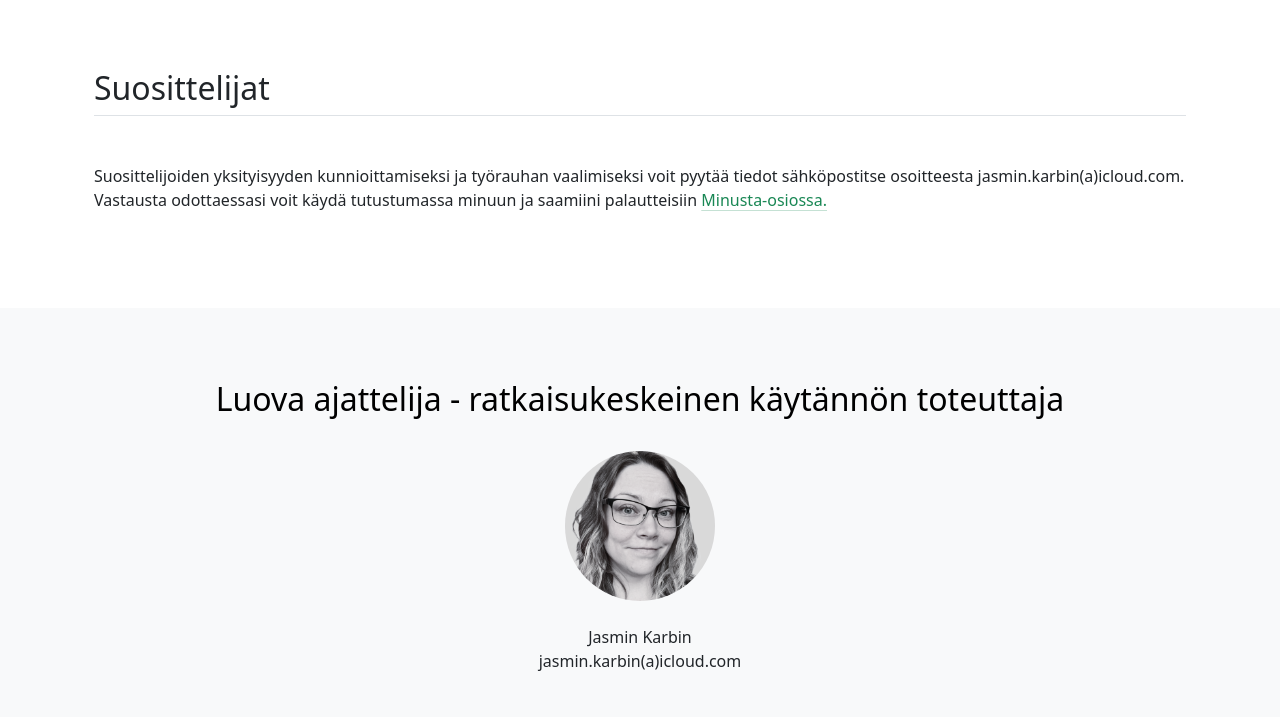
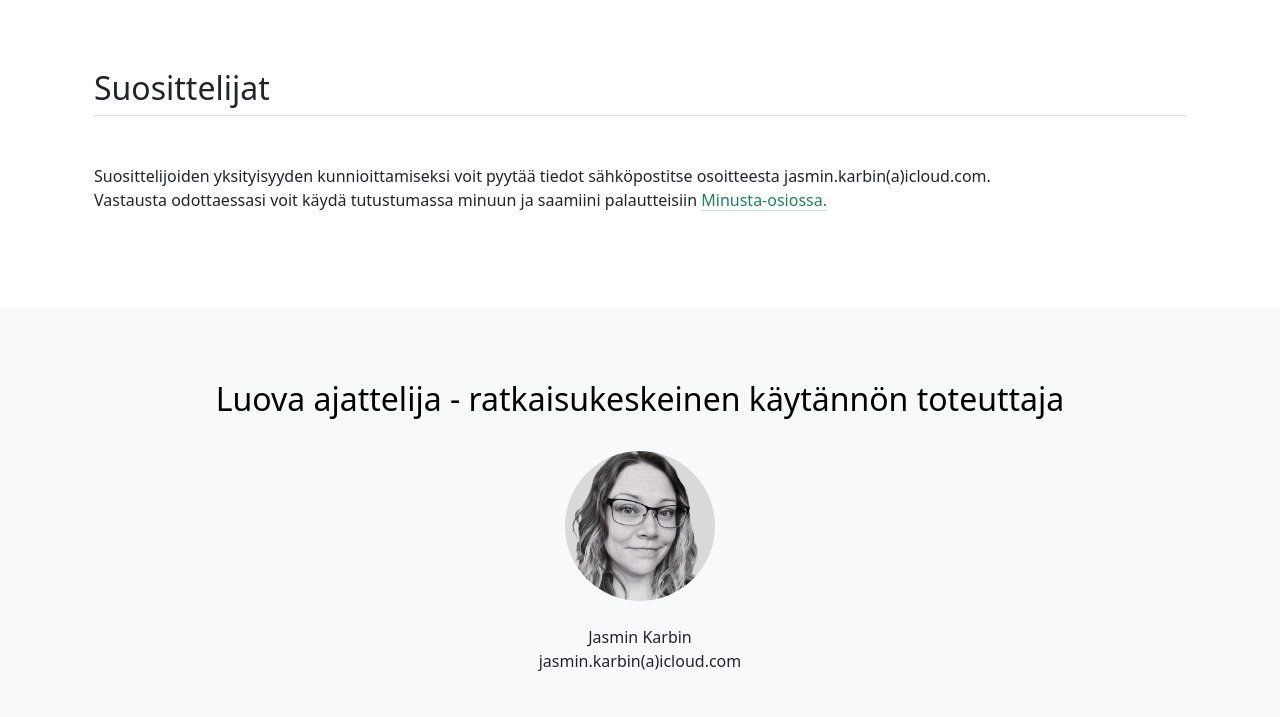
Before and after one commit to Brujavieja/my-cv, a plain HTML site: page cv.html in a window 1280 px wide. Shown: the part 4987-5704 px from the top of the page. Drawn offline with nearby package versions, Linux system fonts and the light colour scheme.

Commit message:
Update cv.html

```diff
--- a/cv.html
+++ b/cv.html
@@ -262,7 +262,7 @@
 <section>
   <div class="container p-4 my-5" id="custom-cards">
     <h2 class="pb-2 border-bottom otsikot">Suosittelijat</h2>
-    <p class="pb-2 mt-5">Suosittelijoiden yksityisyyden kunnioittamiseksi ja työrauhan vaalimiseksi voit pyytää tiedot sähköpostitse osoitteesta jasmin.karbin(a)icloud.com.</br>
+    <p class="pb-2 mt-5">Suosittelijoiden yksityisyyden kunnioittamiseksi voit pyytää tiedot sähköpostitse osoitteesta jasmin.karbin(a)icloud.com.</br>
     Vastausta odottaessasi voit käydä tutustumassa minuun ja saamiini palautteisiin <a href="./minusta.html" class="fw-normal link-success link-offset-2 link-underline-opacity-25 link-underline-opacity-100-hover"> Minusta-osiossa.</a></p>
   </div>
 </section>
```
